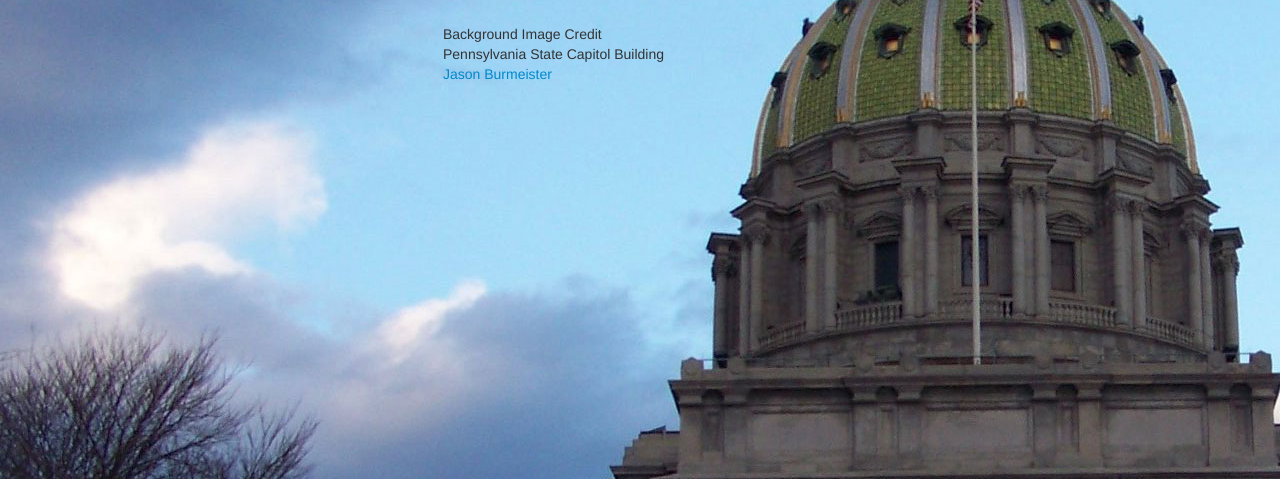
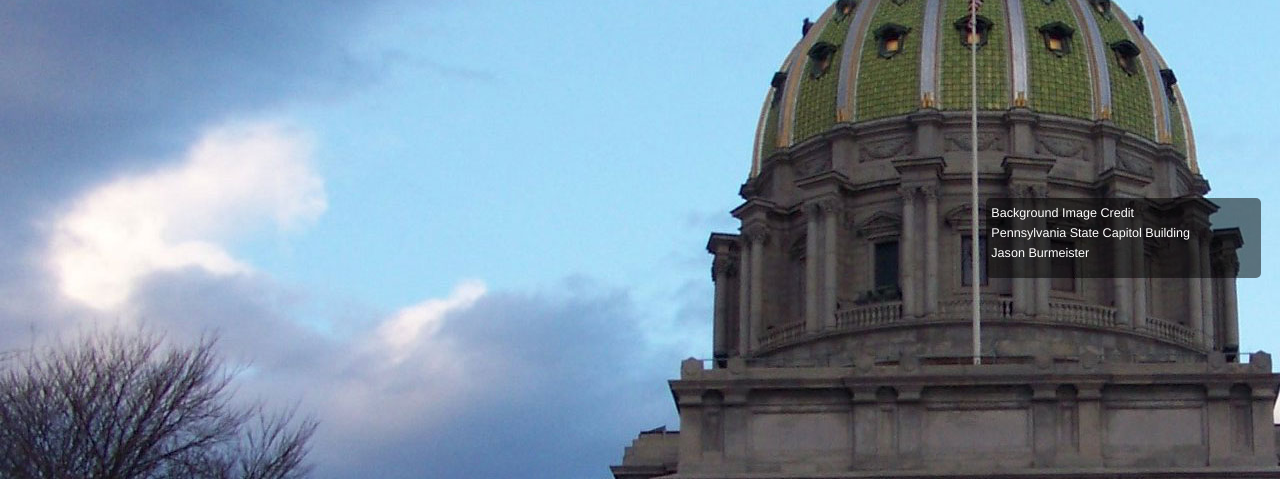
Before and after one commit to staterepme/State-Gov-Tracker, a Django app: page / in a window 1280 px wide. Shown: the part 321-800 px from the top of the page. Run offline with Django 3.2, Linux system fonts and the light colour scheme; parts of the project's set-up code (start-up, migrations or seed data) failed here and were passed over; some libraries are stand-ins or nearby versions.

Commit message:
More refactoring of homepage

```diff
--- a/state_gov_tracker_app/static/css/styles.css
+++ b/state_gov_tracker_app/static/css/styles.css
@@ -20,3 +20,37 @@
     letter-spacing: 1px;
     margin-bottom: 5px;
 }
+
+#search-form {
+    margin-top: 100px;
+}
+
+.small-help-text a {
+    color: white;
+}
+
+.small-help-text {
+    background: rgba(0, 0, 0, 0.5);
+    padding: 3px;
+    border-radius: 5px;
+    color: white;
+    margin-bottom: 10px;
+    font-size: 0.7em;
+}
+
+form.address-search {
+    margin: 10px 0;
+}
+
+.image-attribution {
+    background: rgba(0, 0, 0, 0.5);
+    border-radius: 5px;
+    padding: 5px;
+    color: white;
+    font-size: .9em;
+    margin-top: 200px;
+}
+
+.image-attribution a, a:visited {
+    color: white;
+}
--- a/state_gov_tracker_app/templates/index.html
+++ b/state_gov_tracker_app/templates/index.html
@@ -10,11 +10,11 @@
                 <p class="lead">Find and Monitor Your State Representatives in Pennsylvania</p>
             </div>
         </div>
-        <div class="span6" id="search">
+        <div class="span9" id="search-form">
 
             <div class="help-modal">
 
-            <div class="small-help-text"><p><a href="#myModal" role="button" class="" data-toggle="modal">How does this work?</a></p></div>
+            <span class="small-help-text"><a href="#myModal" role="button" class="" data-toggle="modal">How does this work?</a></span>
 
             <div id="myModal" class="modal hide fade" tabindex="-1" role="dialog" aria-labelledby="myModalLabel" aria-hidden="true">
                 <div class="modal-header">
@@ -39,27 +39,22 @@
 
          </div>
 
-            <form action="/results" method="get">
-                <input type="text" name="q" placeholder="Enter Your Address" class="field">
-                <input type="submit" class="btn" value="Who's my rep?">
-            </form>
+        <form action="/results" method="get" class="form-inline address-search">
+            <input type="text" name="q" placeholder="Enter Your Address" class="input-xlarge">
+            <button type="submit" class="btn btn-primary">Who's my rep?</button>
+        </form>
 
 
 
-            <div class="small-help-text"><p>Example address: <a href="http://www.beta.staterep.me/results?q=1+Beaver+Stadium++University+Park%2C+PA+16802">1 Beaver Stadium  University Park, PA 16802</a></p></div>
+            <span class="small-help-text">Example address: <a href="http://www.beta.staterep.me/results?q=1+Beaver+Stadium++University+Park%2C+PA+16802">1 Beaver Stadium  University Park, PA 16802</a></span>
 
-            <div style="float:left;width:10000px;"></div>
-            <div style="float:left; margin-top:100px;width:97%;"></div>
-        <footer style="float: right; display:block;">
-            <div class="clear">
-                <article style="margin:0px;">
-                    <p style="text-align:left">Background Image Credit <br>Pennsylvania State Capitol Building<br><a href="http://www.flickr.com/photos/jason_burmeister/2392125726/">Jason Burmeister</a></p>
-                    <!--<a href="#"><img src="/static/images/icons/facebook.png" width="45" alt="" title=""></a>
-                    <a href="#"><img src="/static/images/icons/twitter.png" width="45"  alt="" title=""></a>
-                    <a href="#"><img src="/static/images/icons/stumbleupon.png" width="45" alt="" title=""></a>-->
-                </article>
+        <div class="clear">
+            <div class="row-fluid">
+                    <div class="span4 offset12 image-attribution">
+                        <p>Background Image Credit <br>Pennsylvania State Capitol Building<br><a href="http://www.flickr.com/photos/jason_burmeister/2392125726/">Jason Burmeister</a></p>
+                    </div>
             </div>
-        </footer>
+        </div>
     </div>
 </div><!-- End home page (I think) -->
 
```
